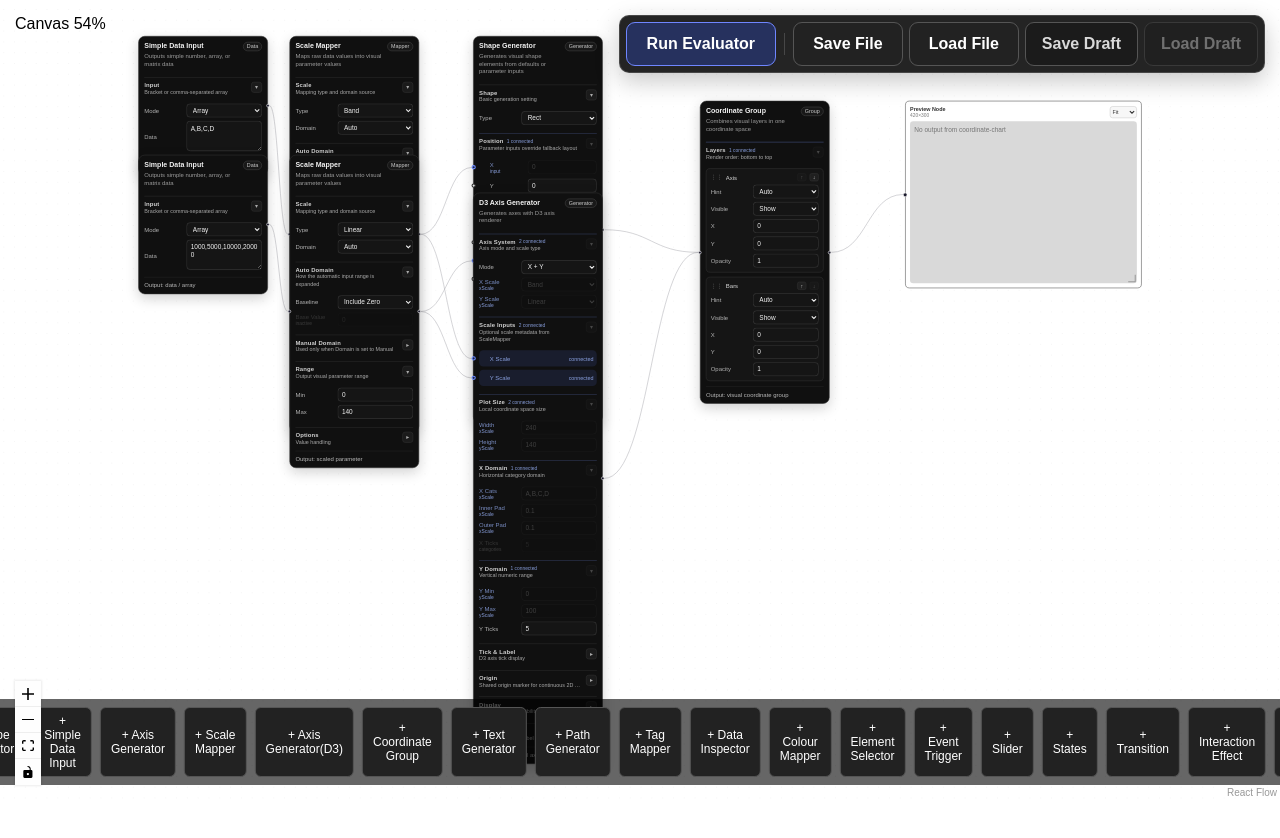
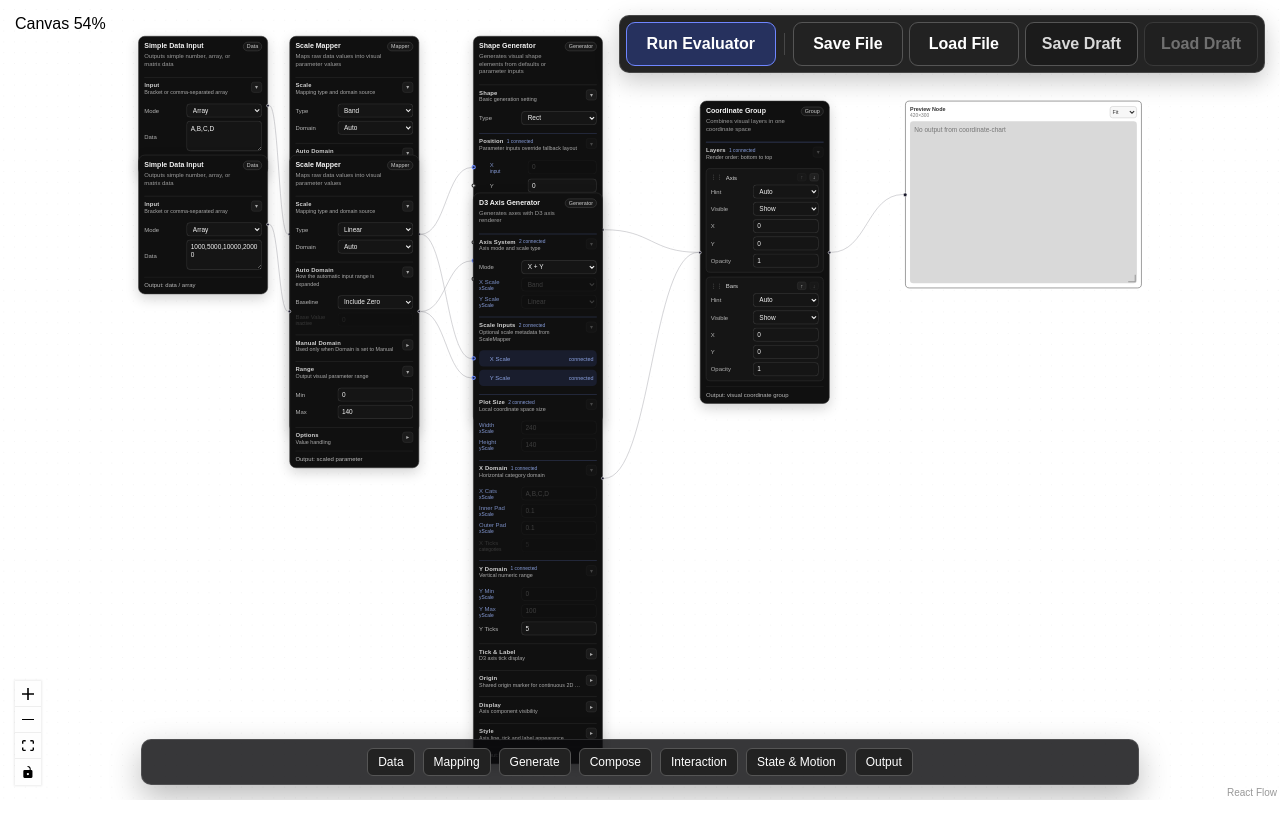
Before and after one commit to SemioSyst/node-vis-editor, a React app: page / in a window 1280 px wide. Shown: the top 838 px of the page. Built offline with nearby package versions, Linux system fonts and the light colour scheme; the HTML template or start-up script is replaced by a standard one.

Commit message:
feat: enhance node library and add category structure for improved node organization

```diff
--- a/src/App.jsx
+++ b/src/App.jsx
@@ -87,9 +87,8 @@ const NODE_LIBRARY = [
   { type: 'pagePreview', label: 'Page Preview', defaultData: { label: 'Page Preview' } },
   { type: 'shapeGenerator', label: 'Shape Generator', defaultData: { } },
   { type: 'simpleDataInput', label: 'Simple Data Input', defaultData: { } },
-  { type: 'axisGenerator', label: 'Axis Generator', defaultData: { } },
   { type: 'scaleMapper', label: 'Scale Mapper', defaultData: { } },
-  { type: 'd3AxisGenerator', label: 'Axis Generator(D3)', defaultData: { } },
+  { type: 'd3AxisGenerator', label: 'Axis Generator', defaultData: { } },
   { type: 'coordinateGroup', label: 'Coordinate Group', defaultData: { } },
   { type: 'textGenerator', label: 'Text Generator', defaultData: { } },
   { type: 'pathGenerator', label: 'Path Generator', defaultData: { } },
@@ -106,6 +105,53 @@ const NODE_LIBRARY = [
   { type: 'contextSlots', label: 'Context Slots', defaultData: { } },
   { type: 'finalOutput', label: 'Final Output', defaultData: { } },
 ];
+
+const NODE_CATEGORIES = [
+  {
+    id: 'data',
+    label: 'Data',
+    description: 'Input and inspect data',
+    nodeTypes: ['simpleDataInput', 'dataInspector'],
+  },
+  {
+    id: 'mapping',
+    label: 'Mapping',
+    description: 'Map data to visual parameters',
+    nodeTypes: ['scaleMapper', 'colourMapper', 'tagMapper'],
+  },
+  {
+    id: 'generate',
+    label: 'Generate',
+    description: 'Generate visual marks and axes',
+    nodeTypes: ['shapeGenerator', 'textGenerator', 'pathGenerator', 'd3AxisGenerator'],
+  },
+  {
+    id: 'compose',
+    label: 'Compose',
+    description: 'Combine, position, and contextualise visuals',
+    nodeTypes: ['coordinateGroup', 'positionRule', 'contextSlots'],
+  },
+  {
+    id: 'interaction',
+    label: 'Interaction',
+    description: 'Select elements and create interaction inputs',
+    nodeTypes: ['elementSelector', 'eventTrigger', 'slider'],
+  },
+  {
+    id: 'stateMotion',
+    label: 'State & Motion',
+    description: 'Define states, transitions, and responses',
+    nodeTypes: ['states', 'transition', 'interactionEffect'],
+  },
+  {
+    id: 'output',
+    label: 'Output',
+    description: 'Preview, page-test, and export visuals',
+    nodeTypes: ['previewNode', 'pagePreview', 'finalOutput'],
+  },
+];
+
+const nodeLibraryByType = new Map(NODE_LIBRARY.map((node) => [node.type, node]));
 
 //Define custom node types
 const nodeTypes = {
@@ -540,6 +586,17 @@ export default function App() {
 
 function AddNodePanel({ addNode, flowWrapperRef }) {
   const { screenToFlowPosition } = useReactFlow();
+  const [activeCategoryId, setActiveCategoryId] = useState(null);
+  const dockRef = useRef(null);
+
+  const activeCategory = useMemo(
+    () => NODE_CATEGORIES.find((category) => category.id === activeCategoryId),
+    [activeCategoryId],
+  );
+  const activeNodes = useMemo(
+    () => activeCategory?.nodeTypes.map((type) => nodeLibraryByType.get(type)).filter(Boolean) ?? [],
+    [activeCategory],
+  );
 
   const addNodeAtViewportCenter = useCallback((nodeType) => {
     const bounds = flowWrapperRef.current?.getBoundingClientRect();
@@ -550,26 +607,89 @@ function AddNodePanel({ addNode, flowWrapperRef }) {
     addNode(nodeType, screenToFlowPosition(screenCenter));
   }, [addNode, flowWrapperRef, screenToFlowPosition]);
 
+  const handleCategoryClick = useCallback((categoryId) => {
+    setActiveCategoryId((currentCategoryId) => (
+      currentCategoryId === categoryId ? null : categoryId
+    ));
+  }, []);
+
+  const handleNodeClick = useCallback((nodeType) => {
+    addNodeAtViewportCenter(nodeType);
+    setActiveCategoryId(null);
+  }, [addNodeAtViewportCenter]);
+
+  const stopFlowPointerEvent = useCallback((event) => {
+    event.stopPropagation();
+  }, []);
+
+  useEffect(() => {
+    if (!activeCategoryId) return undefined;
+
+    const handleKeyDown = (event) => {
+      if (event.key === 'Escape') {
+        setActiveCategoryId(null);
+      }
+    };
+
+    const handlePointerDown = (event) => {
+      if (dockRef.current?.contains(event.target)) return;
+      setActiveCategoryId(null);
+    };
+
+    document.addEventListener('keydown', handleKeyDown);
+    document.addEventListener('pointerdown', handlePointerDown);
+
+    return () => {
+      document.removeEventListener('keydown', handleKeyDown);
+      document.removeEventListener('pointerdown', handlePointerDown);
+    };
+  }, [activeCategoryId]);
+
   return (
     <Panel position="bottom-center">
-      <div style={{ display: 'flex', gap: 8, padding: 8, background: 'rgba(0,0,0,0.6)', borderRadius: 10 }}>
-        {NODE_LIBRARY.map((n) => (
-          <button
-            key={n.type}
-            onClick={() => addNodeAtViewportCenter(n.type)}
-            style={{
-              padding: '6px 10px',
-              borderRadius: 6,
-              border: '1px solid #555',
-              background: '#222',
-              color: '#fff',
-              cursor: 'pointer',
-              fontSize: 12,
-            }}
-          >
-            + {n.label}
-          </button>
-        ))}
+      <div
+        ref={dockRef}
+        className="bottom-node-dock nodrag"
+        onPointerDown={stopFlowPointerEvent}
+        onMouseDown={stopFlowPointerEvent}
+        onClick={stopFlowPointerEvent}
+      >
+        {activeCategory ? (
+          <div className="bottom-node-dock__popover">
+            <div className="bottom-node-dock__popover-header">
+              <div>
+                <div className="bottom-node-dock__popover-title">{activeCategory.label}</div>
+                <div className="bottom-node-dock__popover-description">{activeCategory.description}</div>
+              </div>
+            </div>
+            <div className="bottom-node-dock__node-grid">
+              {activeNodes.map((node) => (
+                <button
+                  key={node.type}
+                  type="button"
+                  className="bottom-node-dock__node-option nodrag"
+                  onClick={() => handleNodeClick(node.type)}
+                >
+                  <span className="bottom-node-dock__node-label">+ {node.label}</span>
+                  <span className="bottom-node-dock__node-type">{node.type}</span>
+                </button>
+              ))}
+            </div>
+          </div>
+        ) : null}
+
+        <div className="bottom-node-dock__categories">
+          {NODE_CATEGORIES.map((category) => (
+            <button
+              key={category.id}
+              type="button"
+              className={`bottom-node-dock__category nodrag${category.id === activeCategoryId ? ' bottom-node-dock__category--active' : ''}`}
+              onClick={() => handleCategoryClick(category.id)}
+            >
+              {category.label}
+            </button>
+          ))}
+        </div>
       </div>
     </Panel>
   );
--- a/src/index.css
+++ b/src/index.css
@@ -26,3 +26,149 @@ body {
   width: 100vw;
   height: 100vh;
 }
+
+.bottom-node-dock {
+  position: relative;
+  width: min(calc(100vw - 32px), 980px);
+  padding: 8px;
+  border: 1px solid rgba(255, 255, 255, 0.12);
+  border-radius: 10px;
+  background: rgba(12, 12, 14, 0.82);
+  box-shadow: 0 12px 32px rgba(0, 0, 0, 0.28);
+  color: #fff;
+  pointer-events: auto;
+}
+
+.bottom-node-dock__categories {
+  display: flex;
+  flex-wrap: wrap;
+  justify-content: center;
+  gap: 8px;
+  max-width: 100%;
+}
+
+.bottom-node-dock__category,
+.bottom-node-dock__node-option {
+  font: inherit;
+  border: 1px solid #555;
+  color: #fff;
+  cursor: pointer;
+}
+
+.bottom-node-dock__category {
+  flex: 0 0 auto;
+  padding: 6px 10px;
+  border-radius: 6px;
+  background: #222;
+  font-size: 12px;
+  line-height: 1.2;
+  white-space: nowrap;
+}
+
+.bottom-node-dock__category:hover,
+.bottom-node-dock__category--active {
+  border-color: #8ca0ff;
+  background: #303654;
+}
+
+.bottom-node-dock__popover {
+  position: absolute;
+  right: 0;
+  bottom: calc(100% + 10px);
+  left: 0;
+  max-width: min(calc(100vw - 32px), 980px);
+  padding: 12px;
+  border: 1px solid rgba(255, 255, 255, 0.14);
+  border-radius: 10px;
+  background: rgba(18, 18, 22, 0.96);
+  box-shadow: 0 16px 36px rgba(0, 0, 0, 0.36);
+  text-align: left;
+}
+
+.bottom-node-dock__popover-header {
+  display: flex;
+  align-items: flex-start;
+  justify-content: space-between;
+  gap: 12px;
+  margin-bottom: 10px;
+}
+
+.bottom-node-dock__popover-title {
+  font-size: 13px;
+  font-weight: 700;
+  line-height: 1.2;
+}
+
+.bottom-node-dock__popover-description {
+  margin-top: 3px;
+  color: rgba(255, 255, 255, 0.66);
+  font-size: 12px;
+  line-height: 1.35;
+}
+
+.bottom-node-dock__node-grid {
+  display: grid;
+  grid-template-columns: repeat(auto-fit, minmax(150px, 1fr));
+  gap: 8px;
+}
+
+.bottom-node-dock__node-option {
+  display: flex;
+  min-width: 0;
+  min-height: 54px;
+  flex-direction: column;
+  align-items: flex-start;
+  justify-content: center;
+  gap: 4px;
+  padding: 8px 10px;
+  border-radius: 8px;
+  background: #242428;
+  text-align: left;
+}
+
+.bottom-node-dock__node-option:hover {
+  border-color: #8ca0ff;
+  background: #2d3248;
+}
+
+.bottom-node-dock__node-label {
+  max-width: 100%;
+  overflow-wrap: anywhere;
+  font-size: 12px;
+  font-weight: 700;
+  line-height: 1.2;
+}
+
+.bottom-node-dock__node-type {
+  max-width: 100%;
+  overflow-wrap: anywhere;
+  color: rgba(255, 255, 255, 0.54);
+  font-family: ui-monospace, SFMono-Regular, Consolas, "Liberation Mono", monospace;
+  font-size: 10px;
+  line-height: 1.2;
+}
+
+@media (max-width: 560px) {
+  .bottom-node-dock {
+    overflow-x: auto;
+  }
+
+  .bottom-node-dock__categories {
+    flex-wrap: nowrap;
+    justify-content: flex-start;
+    width: max-content;
+    min-width: 100%;
+  }
+
+  .bottom-node-dock__popover {
+    position: fixed;
+    right: 16px;
+    bottom: 64px;
+    left: 16px;
+    width: auto;
+  }
+
+  .bottom-node-dock__node-grid {
+    grid-template-columns: 1fr;
+  }
+}
```
